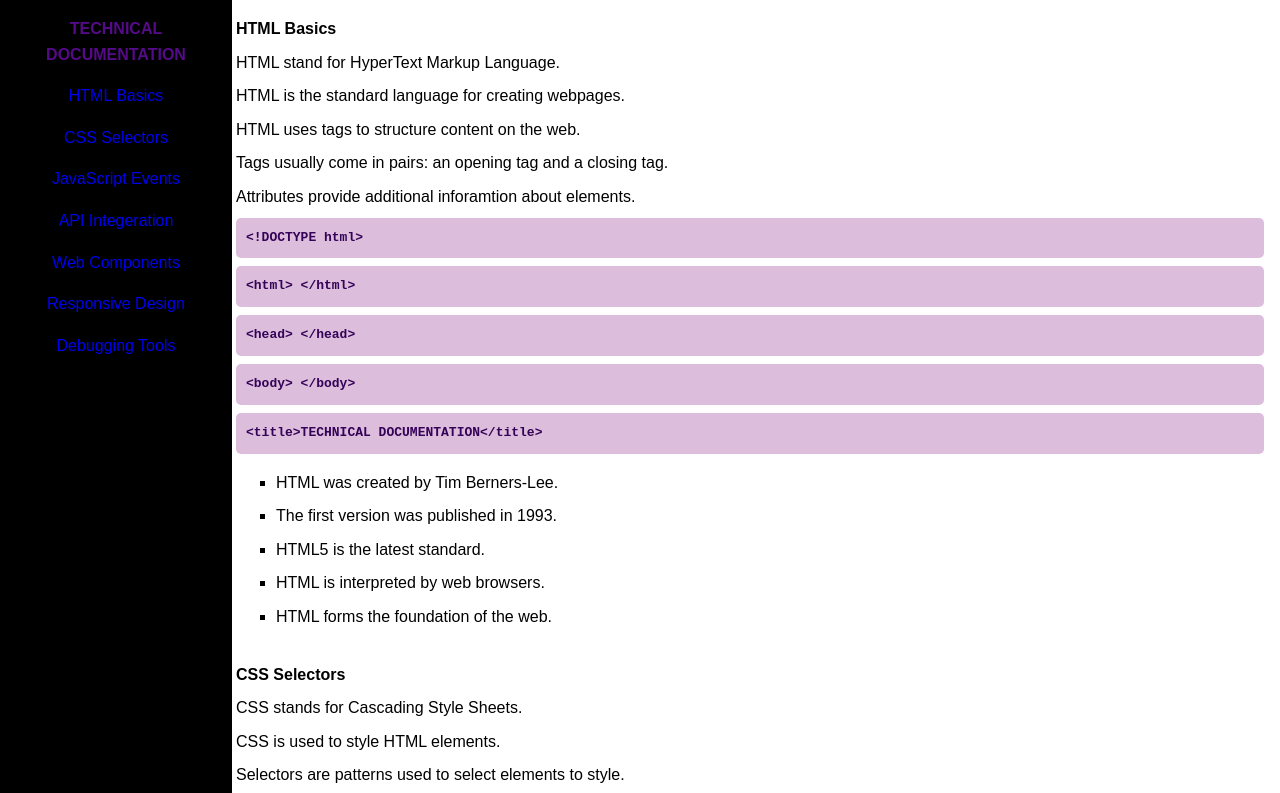
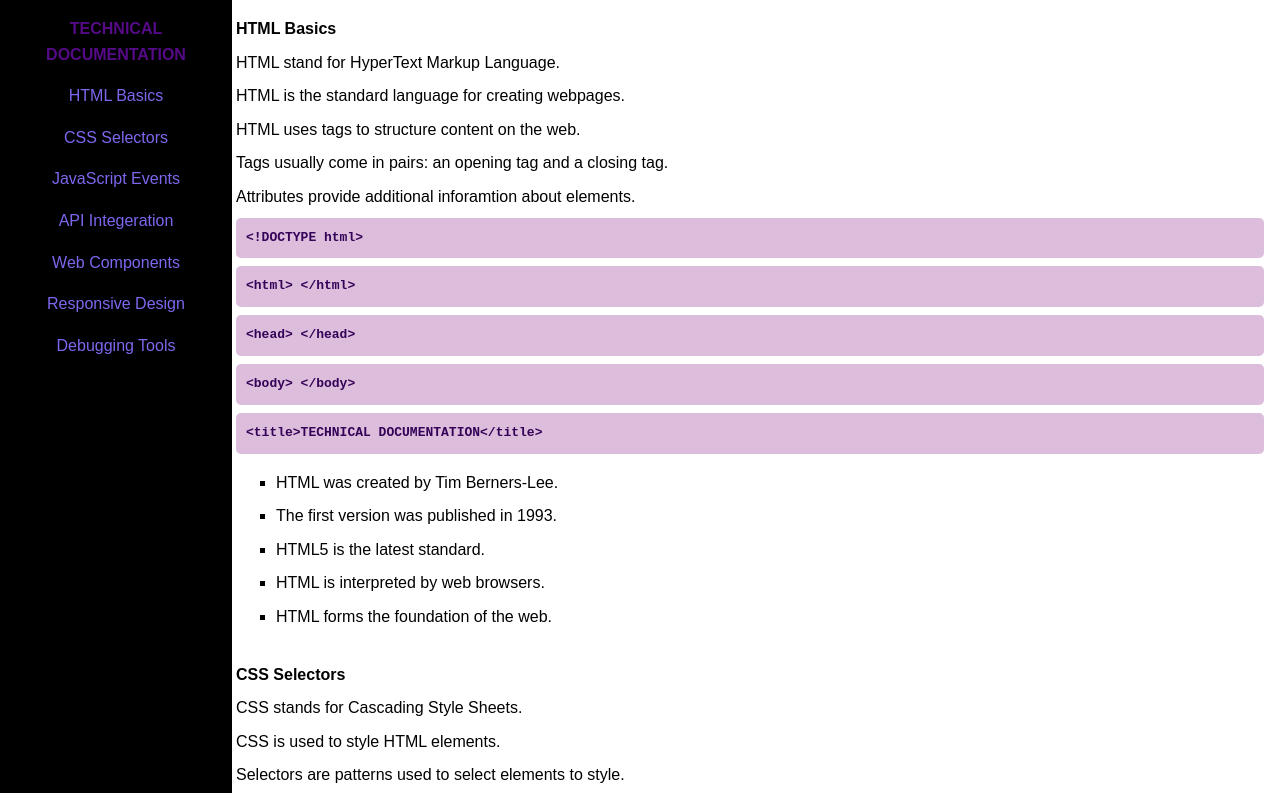
Before and after one commit to adanHub00/technical-docs-webpage, a plain HTML site: page index.html in a window 1280 px wide. Shown: the top 793 px of the page. Drawn offline with Linux system fonts and the light colour scheme.

Commit message:
Update Technical Documentation.styles.css

```diff
--- a/Technical Documentation.styles.css
+++ b/Technical Documentation.styles.css
@@ -40,9 +40,10 @@ p, code, li {
 #navbar .nav-link {
     display: block;
     margin-bottom: 1em;
-    color: ;
+    color: #7b68ee;
     text-decoration: none;
     text-align: center;
+    transition: transform 0.3s, color 0.3s ease-in-out;
 }
 
 #navbar .nav-link:hover {
```
